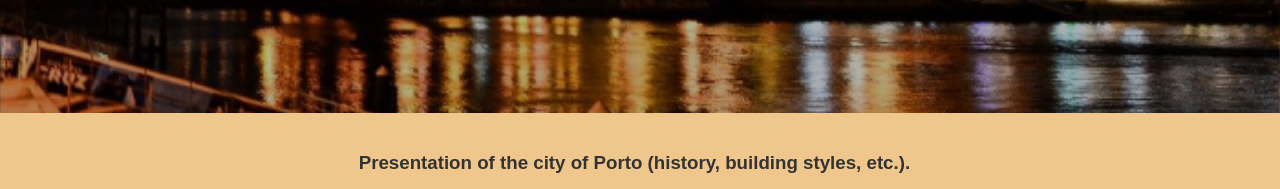
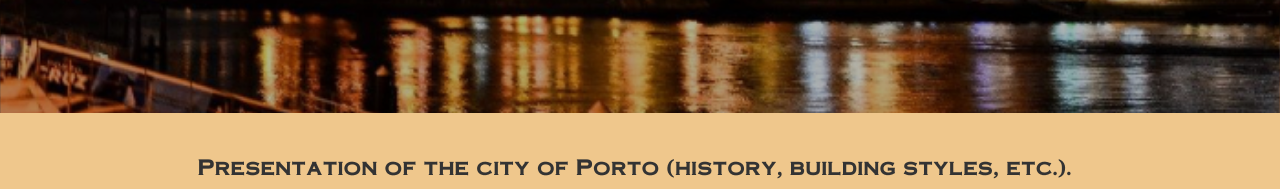
Before and after one commit to kunsharkting/porto-blog, a plain HTML site: page index.html in a window 1280 px wide. Shown: the part 547-736 px from the top of the page. Drawn offline with Linux system fonts and the light colour scheme.

Commit message:
police du body temporaire

```diff
--- a/style.css
+++ b/style.css
@@ -1,5 +1,5 @@
 body {
-    font-family: 'Arial', sans-serif;
+    font-family: 'Copperplate', sans-serif;
     margin: 0;
     padding: 0;
     background-image: url('images/background_nuit.jpg'); /* Remplacez par le chemin de votre image */
```
